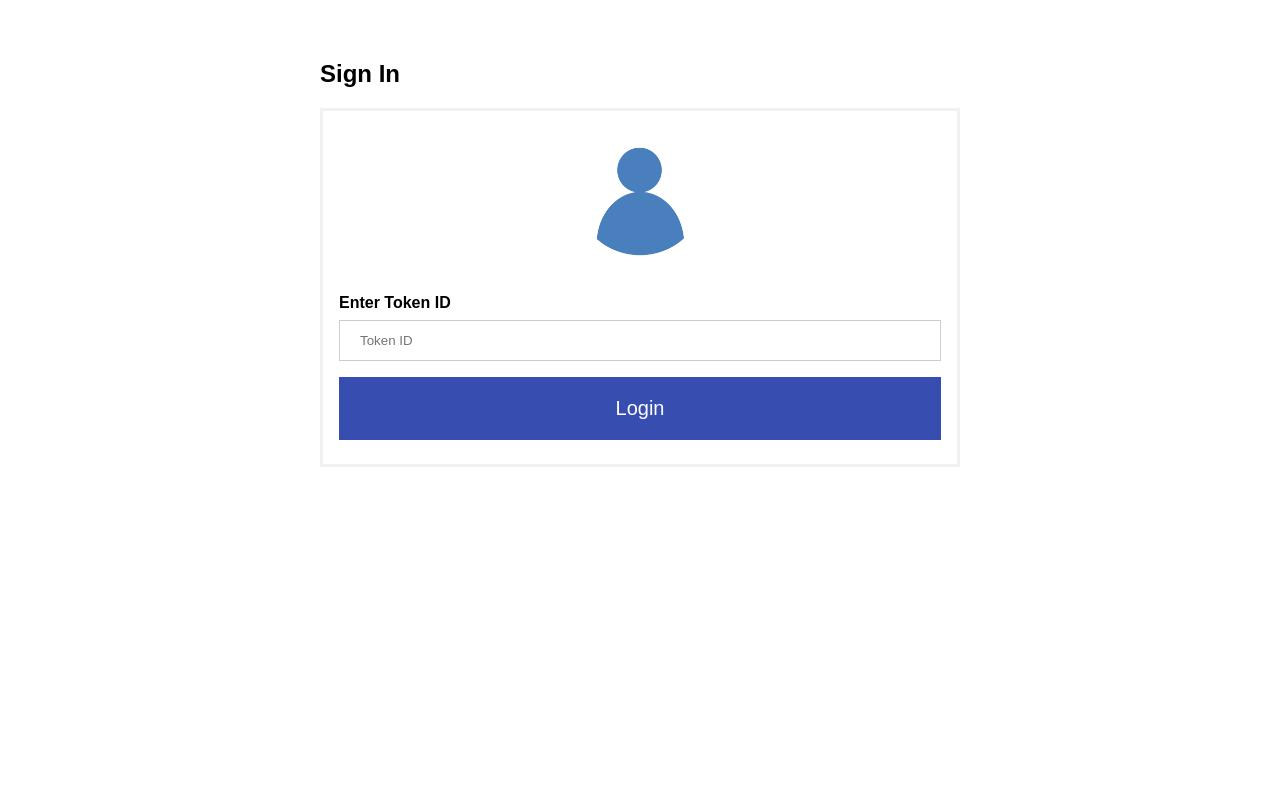
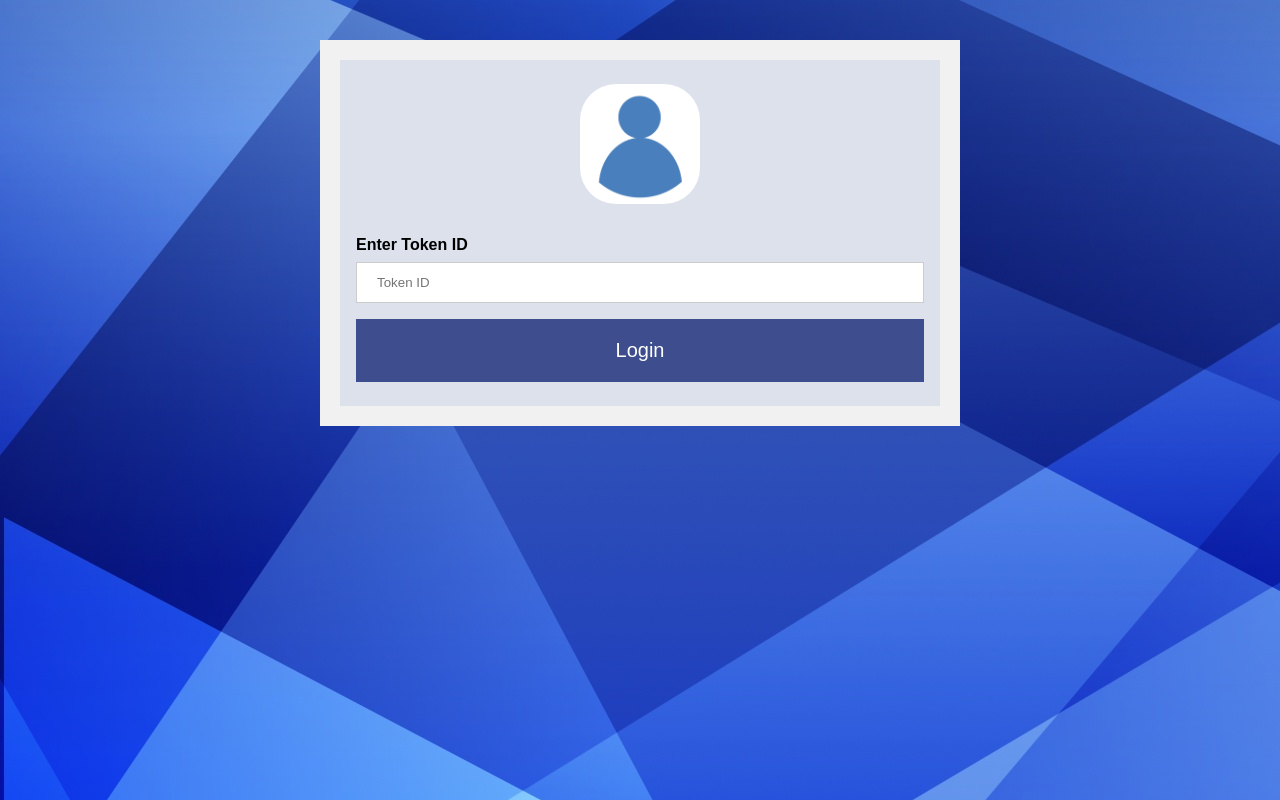
Before and after one commit to mikhail-tsir/ImgLblr, a plain HTML site: page Web/login.html in a window 1280 px wide. Drawn offline with Linux system fonts and the light colour scheme.

Commit message:
add stuff

```diff
--- a/Web/index.js
+++ b/Web/index.js
@@ -1,4 +1,5 @@
 function authenticate(){
+    // pushing ID to local storage
     var tokenId = document.getElementById("frm1");
     localStorage.setItem("Token Id", tokenId.elements[0].value);
 }
--- a/Web/login.html
+++ b/Web/login.html
@@ -10,11 +10,13 @@
             font-family: Arial, Helvetica, sans-serif;
             width: 50%;
             padding: 40px 0px;
+            background-image: url(background.jpg);
             margin: auto;
         }
 
         form {
-            border: 3px solid #f1f1f1;
+            border: 20px solid #f1f1f1;
+            background-color: #dce1ec;
         }
 
         input[type=text],
@@ -28,7 +30,7 @@
         }
 
         button {
-            background-color: #374daf;
+            background-color: #3d4d8d;
             color: white;
             padding: 20px 20px;
             margin: 8px 0;
@@ -77,14 +79,10 @@
 
 <body>
 
-    <h2>Sign In</h2>
-
     <form id = frm1 action="demo.html" method="post">
         <div class="imgcontainer">
             <img src="profile.png" alt="Avatar" class="avatar">
         </div>
-
-
 
         <div class="container">
             <label for="id"><b>Enter Token ID</b></label>
```
Also changed, not shown: Web/mainPage.js (+14 -1 lines).
